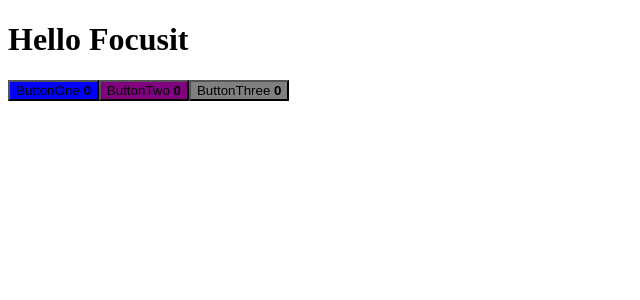
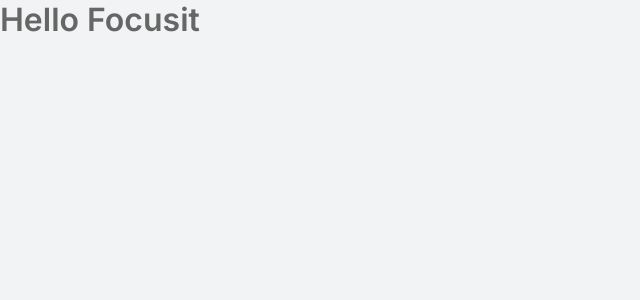
Before and after one commit to Diegodossantos23/next-focusit, a React (Create React App) app in the folder focusit/: page / in a window 1280 px wide. Shown: the top 300 px of the page, without its empty margins (0-640 px from the left). Built offline with nearby package versions, Linux system fonts and the light colour scheme.

Commit message:
criei os estilos globais  e a reponsividade

```diff
--- a/focusit/public/index.html
+++ b/focusit/public/index.html
@@ -11,6 +11,10 @@
     />
 
     <title>Focusit</title>
+
+    <link rel="preconnect" href="https://fonts.gstatic.com">
+    <link href="https://fonts.googleapis.com/css2?family=Inter:wght@400;500;600&display=swap" rel="stylesheet">
+
   </head>
   <body>
     <noscript>You need to enable JavaScript to run this app.</noscript>
--- a/focusit/src/App.tsx
+++ b/focusit/src/App.tsx
@@ -1,25 +1,12 @@
 import React from 'react';
-import {Button} from './components/Button'
+import './styles/global.css'
 
 const App = () => {
   return (
     <div>
      <h1>Hello Focusit</h1>
 
-     <Button
-      color="blue">
-       ButtonOne
-     </Button>
 
-     <Button
-      color="purple">
-       ButtonTwo
-     </Button>
-
-     <Button
-      color="grey">
-       ButtonThree
-     </Button>
     </div>
   );
 }
--- a/focusit/src/components/Button.tsx
+++ /dev/null
@@ -1,20 +0,0 @@
-import { useState } from "react"
-
-interface ButtonProps {
-    color: string;
-    children: string;
-}
-
-export const Button = (props: ButtonProps) => {
-
-
-    return (
-        <button
-            type="button"
-            style={{
-                backgroundColor: props.color
-            }} >
-                {props.children} <strong>0</strong>
-        </button>
-    )
-}
--- /dev/null
+++ b/focusit/src/styles/global.css
@@ -0,0 +1,48 @@
+*{
+    margin: 0;
+    padding: 0;
+    box-sizin: border-box;
+}
+
+:root{
+    --white: #fff;
+    --background: #f2f3f5;
+    --gray-line: #dcdde0;
+    --text: #666666;
+    --title: #2e3840;
+    --red: #e83f5b;
+    --green: #4cd62b;
+    --blue: #5965e0;
+    --blue-dark: #4953bb;
+    --blue-twitter: #2aa9e2;
+}
+
+@media(max-width: 1080px){
+    html{
+        font-size: 93.75%;
+    }
+}
+
+@media(max-width: 720px){
+    html{
+        font-size: 87.5%;
+    }
+}
+
+body{
+    background: var(--background);
+    color:var(--text);
+}
+
+body, input, textarea, button {
+    font: 400 1rem 'inter', sans-serif;
+}
+
+button{
+    cursor:pointer;
+}
+
+a{
+    text-decoration:none;
+    color: inherit;
+}
```
